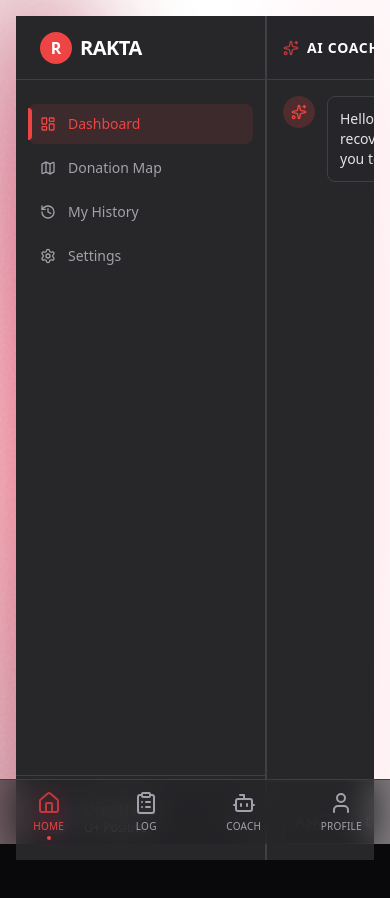
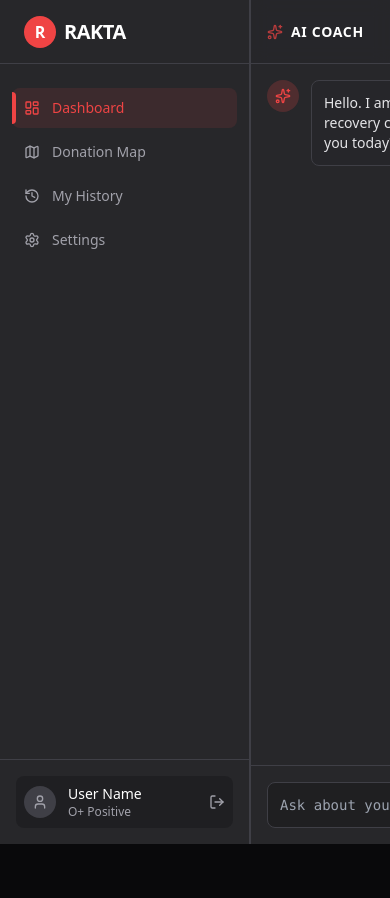
Before and after one commit to Sungchunn/Rakta-Webapp, a Next.js app in the folder frontend/: page /dashboard in a window 390 px wide. Shown: the top 898 px of the page. After the commit the page ends 844 px from the top, so only its background shows below. Built offline with nearby package versions, Linux system fonts and the light colour scheme.

Commit message:
refactor: Remove MobileLayout wrapper to enable full-width desktop view

```diff
--- a/frontend/src/components/ClientLayout.tsx
+++ b/frontend/src/components/ClientLayout.tsx
@@ -12,5 +12,7 @@ export default function ClientLayout({ children }: { children: React.ReactNode }
         return <>{children}</>;
     }
 
-    return <MobileLayout>{children}</MobileLayout>;
+    // MobileLayout was constraining the view to a mobile card.
+    // We now render children directly to allow the platform layout to control the full screen.
+    return <>{children}</>;
 }
```
Also changed, not shown: 1 other file (tests, documents, lock files or other folders).
